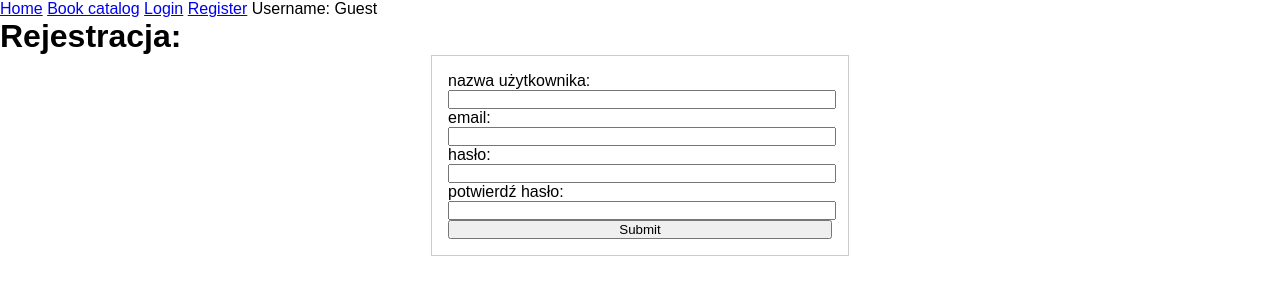
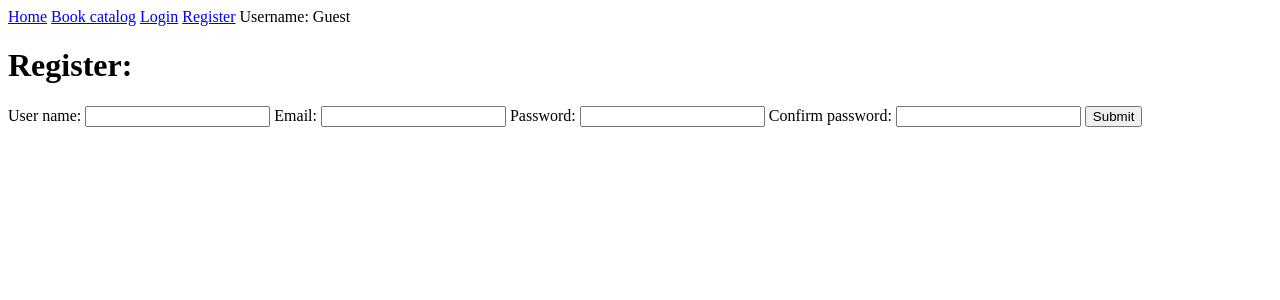
Before and after one commit to szewski/flask-library, a Flask app: page /register in a window 1280 px wide. Shown: the top 300 px of the page. Run offline with Flask 2, Linux system fonts and the light colour scheme.

Commit message:
Return book option added to user profile, formatting, optimization

```diff
--- a/src/routes.py
+++ b/src/routes.py
@@ -24,14 +24,14 @@ def get_username():
 
 
 def get_user_id():
-    if not session:
-        return None
-
-    db_session = get_session()
-    user_data = db_session.query(User) \
-                .filter(User.username == session['username']) \
-                .one()
-    return user_data.id
+    if session:
+        return session['user_id']
+    return None
+    # db_session = get_session()
+    # user_data = db_session.query(User) \
+    #             .filter(User.username == session['username']) \
+    #             .one()
+    # return user_data.id
 
 
 def user_exists(username):
@@ -261,7 +261,7 @@ def borrow_book():
         .update({'user_id': get_user_id()})
     db_session.commit()
 
-    return redirect(url_for('books'))
+    return redirect(redirect_url())
 
 
 @app.route('/catalog/books/return', methods=["POST"])
@@ -280,7 +280,7 @@ def return_book():
         .update({'user_id': None})
     db_session.commit()
 
-    return redirect(url_for('books'))
+    return redirect(redirect_url())
 
 
 @app.route('/user/<username>')
@@ -298,6 +298,12 @@ def user_profile(username):
     return render_template('user_profile.html', **context)
 
 
+def redirect_url(default='index'):
+    return request.args.get('next') or \
+           request.referrer or \
+           url_for(default)
+
+
 @app.route('/test')
 def test_page():
     result = is_borrowed(4)
--- a/src/templates/404.html
+++ b/src/templates/404.html
@@ -1,5 +1,5 @@
 {% extends "layout.html" %}
-{% block title %}Home{% endblock %}
+{% block title %}Page not found{% endblock %}
 
 {% block content %}
 <h2>Page not found</h2>
--- a/src/templates/access_denied.html
+++ b/src/templates/access_denied.html
@@ -1,5 +1,5 @@
 {% extends "layout.html" %}
-{% block title %}Home{% endblock %}
+{% block title %}Access denied{% endblock %}
 
 {% block content %}
 <h2>Access denied</h2>
--- a/src/templates/catalog.html
+++ b/src/templates/catalog.html
@@ -7,12 +7,18 @@
     <th>Author</th>
     <th>Title</th>
     <th>Description</th>
+    <th>Borrowed</th>
   </tr>
   {% for book in books %}
   <tr>
     <td>{{ book['author'] }}</td>
     <td><a href="/catalog/books/{{ book['id'] }}">{{ book['title'] }}</a></td>
     <td>{{ book['description'] }}</td>
+    {% if book['user_id'] != None %}
+    <td>Yes</td>
+    {% else %}
+    <td>No</td>
+    {% endif %}
   </tr>
   {% endfor %}
 </table>
--- a/src/templates/layout.html
+++ b/src/templates/layout.html
@@ -3,7 +3,7 @@
 <head>
   <meta charset="UTF-8">
   <title>{% block title %}{% endblock %} - Flibre</title>
-  <link href="/static/style.css" rel="stylesheet" type="text/css" />
+  <!--  <link href="/static/style.css" rel="stylesheet" type="text/css" />-->
 </head>
 <body>
 <nav>
--- a/src/templates/register.html
+++ b/src/templates/register.html
@@ -1,16 +1,16 @@
 {% extends 'layout.html' %}
-{% block title %}Rejestracja{% endblock %}
+{% block title %}Register{% endblock %}
 
 {% block content %}
-    <h1>Rejestracja:</h1>
+<h1>Register:</h1>
 <form method="post" action="">
-        nazwa użytkownika:
+  User name:
   <input type="text" name="username" required>
-        email:
+  Email:
   <input type="text" name="email" required>
-        hasło:
+  Password:
   <input type="password" name="password" required>
-        potwierdź hasło:
+  Confirm password:
   <input type="password" name="repeat_password" required>
   <input type="submit">
 </form>
```
Also changed, not shown: src/TODO.md (+4 -2 lines), src/templates/login.html (+8 -8 lines), src/templates/user_profile.html (+6 -1 lines), src/db/database.db, src/templates/add_book.html (indentation only), src/templates/book.html (indentation only), src/templates/remove_book.html (indentation only). Lines whose indentation alone changed are shown as unchanged.
